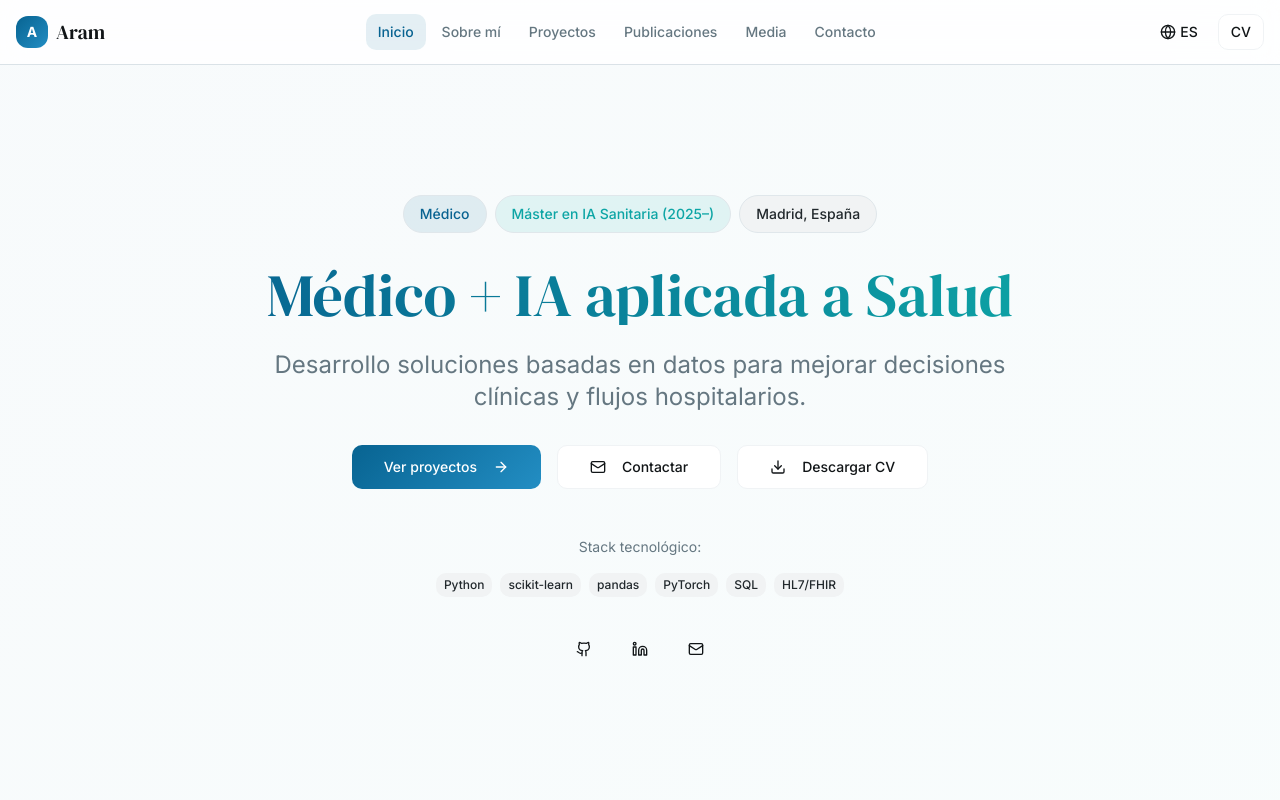
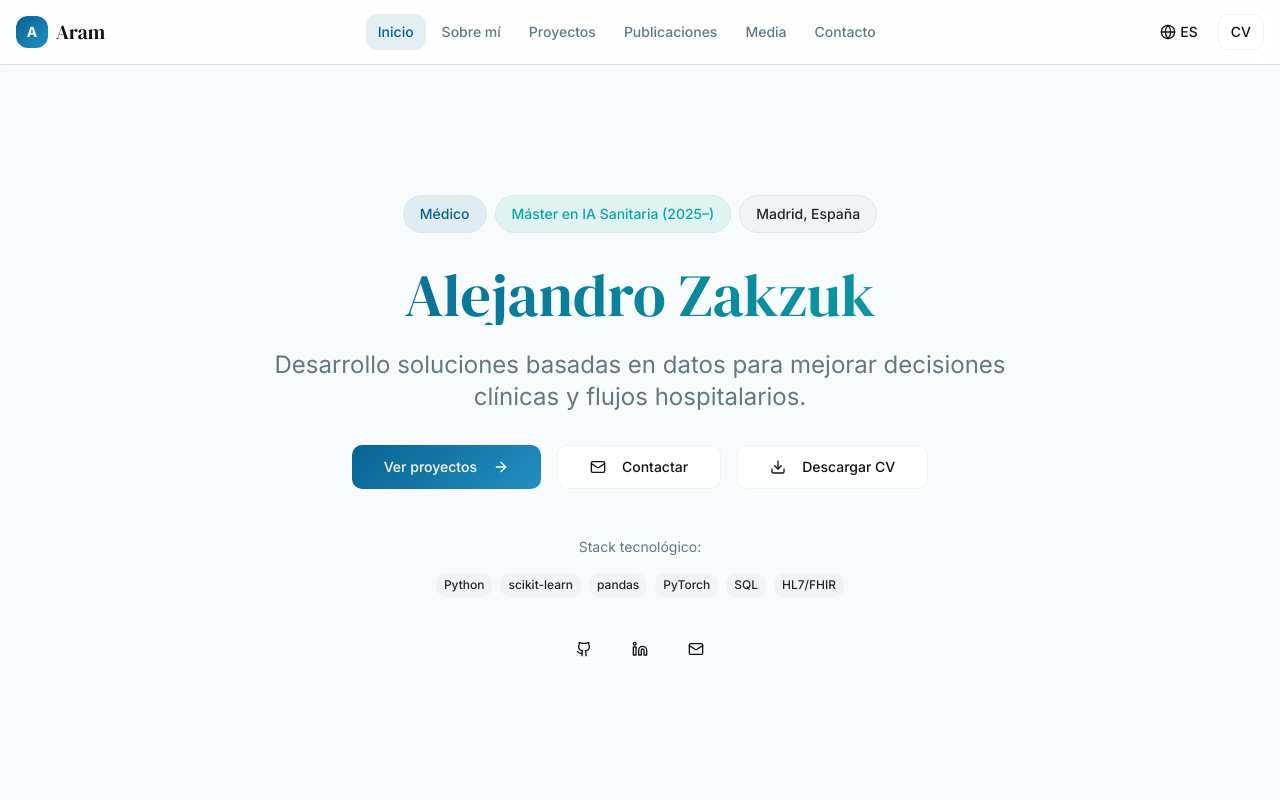
Before and after one commit to Aram9574/med-ia-hub, a React (Vite) app: page / in a window 1280 px wide. Shown: the top 800 px of the page. Built offline with nearby package versions, Linux system fonts and the light colour scheme.

Commit message:
Change title to name
Update the title in index.html to "Alejandro Zakzuk" to reflect the user's name.

```diff
--- a/src/components/HeroSection.tsx
+++ b/src/components/HeroSection.tsx
@@ -29,7 +29,7 @@ export function HeroSection() {
 
           {/* Main Title */}
           <h1 className="hero-title mb-6 animate-fade-in-up" style={{ animationDelay: '0.1s' }}>
-            {t('hero.title')}
+            Alejandro Zakzuk
           </h1>
 
           {/* Subtitle */}
```
